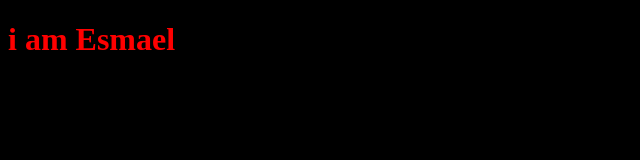
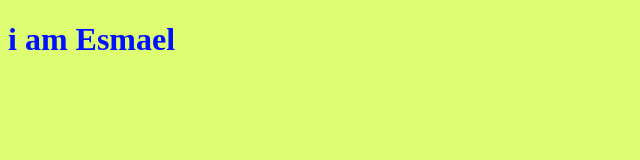
Before and after one commit to Esmael-Mahmoud/myproject, a plain HTML site: page index.html in a window 1280 px wide. Shown: the whole page, without its empty margins (0-640 px from the left). Drawn offline with Linux system fonts and the light colour scheme.

Commit message:
change font and background color

```diff
--- a/style.css
+++ b/style.css
@@ -1,8 +1,8 @@
 h1{
-    color: red;
+    color: rgb(0, 17, 255);
 
 }
 body{
-    background-color:black;
+    background-color:rgb(222, 252, 113);
 
 }
```
